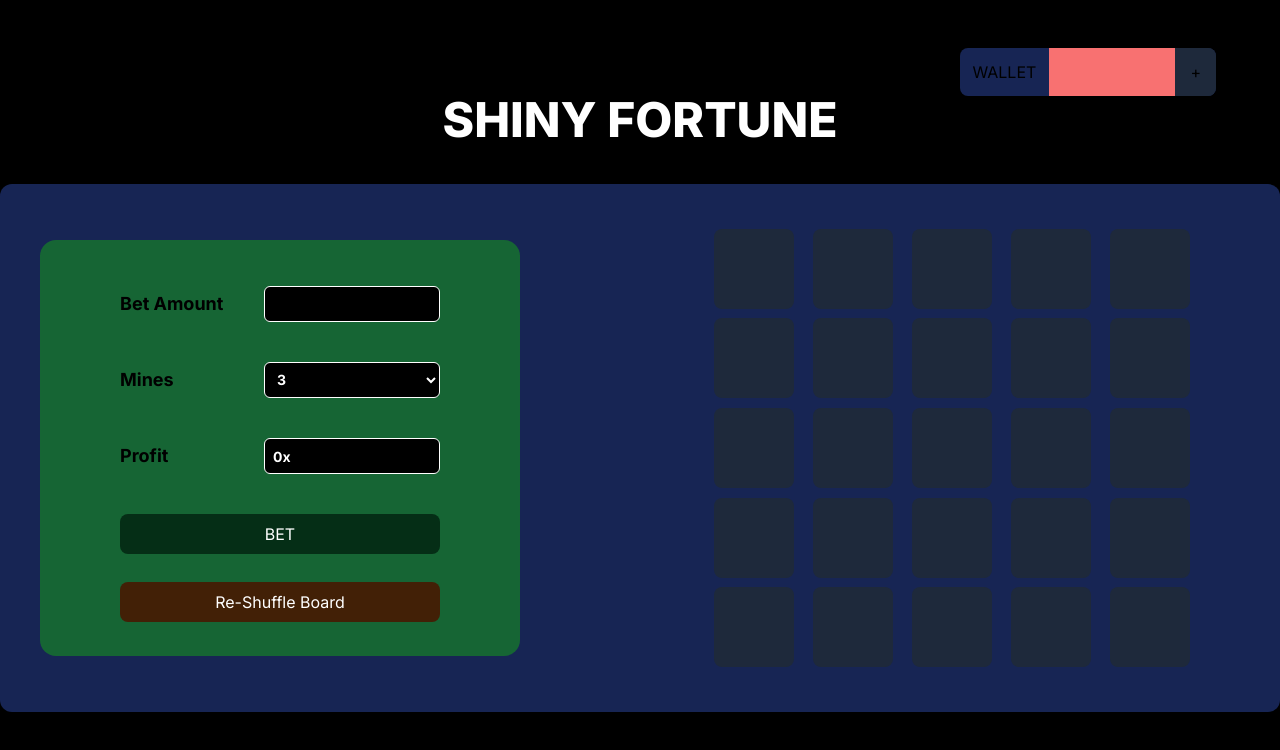
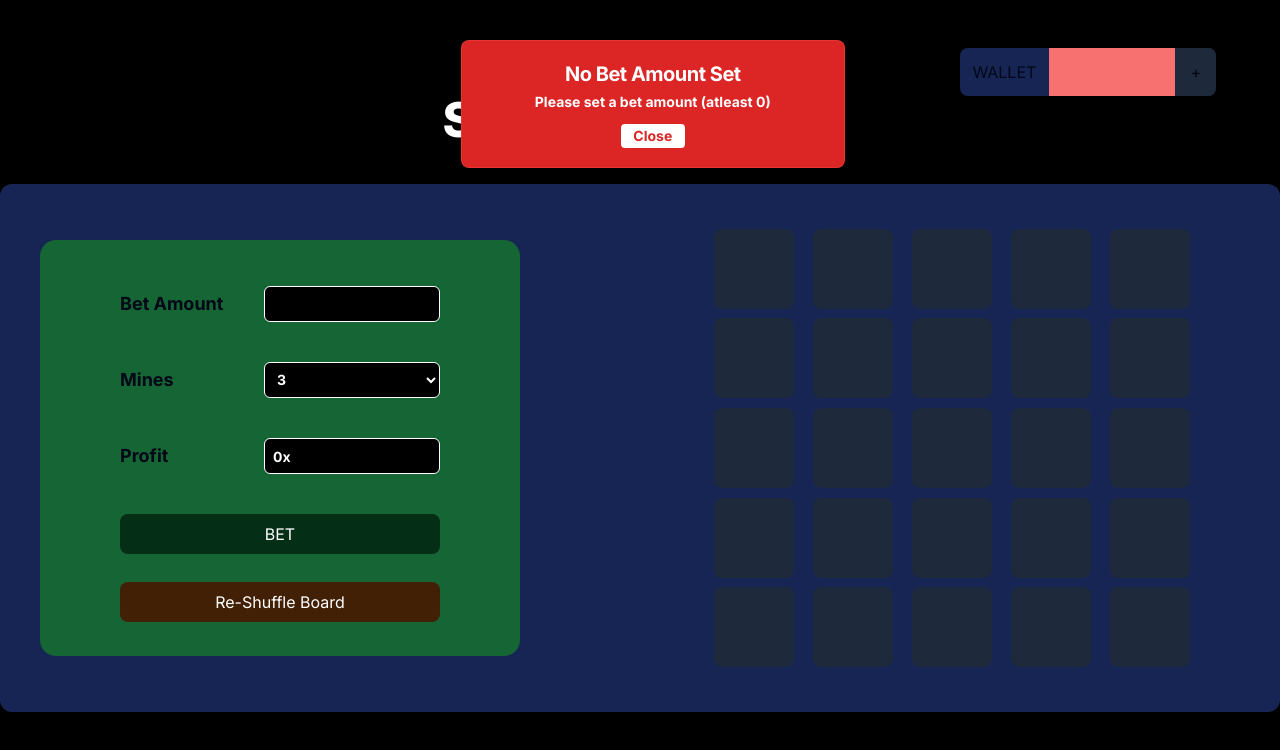
Before and after one commit to poswalsameer/MineRush, a Next.js app in the folder shinyfortune/: page / in a window 1280 px wide. Both pictures are taken after a click on the button "BET". Shown: the top 750 px of the page. Built offline with nearby package versions, Linux system fonts and the light colour scheme.

Commit message:
installed shadcn for alert component, wrote logic for game ending when mine is found

```diff
--- /dev/null
+++ b/shinyfortune/src/app/components/AlertBox.tsx
@@ -0,0 +1,23 @@
+'use client'
+
+import React from 'react'
+import { Alert, AlertDescription, AlertTitle } from "@/components/ui/alert";
+
+function AlertBox(props:any) {
+  return (
+    <Alert variant="destructive" className=" h-32 w-96 absolute text-white bg-red-600 top-10 left-[36%]">
+      {/* <ExclamationTriangleIcon className="h-4 w-4" /> */}
+
+      <div className=" h-full w-full flex flex-col justify-center items-center">
+        <AlertTitle className="font-bold text-xl">No Bet Amount Set</AlertTitle>
+        <AlertDescription className="font-bold">
+          Please set a bet amount (atleast 0)
+        </AlertDescription>
+
+        <button className=" mt-3 h-6 w-16 text-red-600 bg-white rounded-sm flex justify-center items-center text-sm font-bold" onClick={props.closeAlertBox} >Close</button>
+      </div>
+    </Alert>
+  )
+}
+
+export default AlertBox
--- a/shinyfortune/src/app/components/Winning.tsx
+++ b/shinyfortune/src/app/components/Winning.tsx
@@ -2,13 +2,13 @@
 
 import React from 'react'
 
-function Winning() {
+function Winning(props:any) {
   return (
     <div className=' absolute top-[50%] left-[65%] h-32 w-44 bg-slate-950 border-2 border-green-400 rounded-lg'>
 
         <div className='w-full h-full flex flex-col justify-center items-center'>
-            <h1 className='text-green-400 text-3xl font-bold my-2'>1.00x</h1>
-            <h1 className='text-md text-green-400 my-2 font-bold'>₹0.00</h1>
+            <h1 className='text-green-400 text-3xl font-bold my-2'>{props.winningMultiplier}x</h1>
+            <h1 className='text-md text-green-400 my-2 font-bold'>₹{props.winningAmount}</h1>
         </div>
 
     </div>
--- a/shinyfortune/src/app/globals.css
+++ b/shinyfortune/src/app/globals.css
@@ -2,38 +2,75 @@
   @tailwind components;
   @tailwind utilities;
 
+  @layer base {
     :root {
-  --foreground-rgb: 0, 0, 0;
-  --background-start-rgb: 214, 219, 220;
-  --background-end-rgb: 255, 255, 255;
+      --background: 0 0% 100%;
+      --foreground: 222.2 84% 4.9%;
+
+      --card: 0 0% 100%;
+      --card-foreground: 222.2 84% 4.9%;
+
+      --popover: 0 0% 100%;
+      --popover-foreground: 222.2 84% 4.9%;
+
+      --primary: 222.2 47.4% 11.2%;
+      --primary-foreground: 210 40% 98%;
+
+      --secondary: 210 40% 96.1%;
+      --secondary-foreground: 222.2 47.4% 11.2%;
+
+      --muted: 210 40% 96.1%;
+      --muted-foreground: 215.4 16.3% 46.9%;
+
+      --accent: 210 40% 96.1%;
+      --accent-foreground: 222.2 47.4% 11.2%;
+
+      --destructive: 0 84.2% 60.2%;
+      --destructive-foreground: 210 40% 98%;
+
+      --border: 214.3 31.8% 91.4%;
+      --input: 214.3 31.8% 91.4%;
+      --ring: 222.2 84% 4.9%;
+
+      --radius: 0.5rem;
     }
 
-@media (prefers-color-scheme: dark) {
-  :root {
-    --foreground-rgb: 255, 255, 255;
-    --background-start-rgb: 0, 0, 0;
-    --background-end-rgb: 0, 0, 0;
+    .dark {
+      --background: 222.2 84% 4.9%;
+      --foreground: 210 40% 98%;
+
+      --card: 222.2 84% 4.9%;
+      --card-foreground: 210 40% 98%;
+
+      --popover: 222.2 84% 4.9%;
+      --popover-foreground: 210 40% 98%;
+
+      --primary: 210 40% 98%;
+      --primary-foreground: 222.2 47.4% 11.2%;
+
+      --secondary: 217.2 32.6% 17.5%;
+      --secondary-foreground: 210 40% 98%;
+
+      --muted: 217.2 32.6% 17.5%;
+      --muted-foreground: 215 20.2% 65.1%;
+
+      --accent: 217.2 32.6% 17.5%;
+      --accent-foreground: 210 40% 98%;
+
+      --destructive: 0 62.8% 30.6%;
+      --destructive-foreground: 210 40% 98%;
+
+      --border: 217.2 32.6% 17.5%;
+      --input: 217.2 32.6% 17.5%;
+      --ring: 212.7 26.8% 83.9%;
     }
   }
 
+  @layer base {
+    * {
+      @apply border-border;
+    }
     body {
-  color: rgb(var(--foreground-rgb));
-  background: linear-gradient(
-      to bottom,
-      transparent,
-      rgb(var(--background-end-rgb))
-    )
-    rgb(var(--background-start-rgb));
-}
-
-@layer utilities {
-  .text-balance {
-    text-wrap: balance;
+      @apply bg-background text-foreground;
     }
   }
-
-.image-size {
-  width: 55px; /* Adjust the size as needed */
-  height: 55px; /* Adjust the size as needed */
-  object-fit: cover; /* Ensures the image covers the given dimensions */
-}
--- /dev/null
+++ b/shinyfortune/src/components/ui/alert.tsx
@@ -0,0 +1,59 @@
+import * as React from "react"
+import { cva, type VariantProps } from "class-variance-authority"
+
+import { cn } from "@/lib/utils"
+
+const alertVariants = cva(
+  "relative w-full rounded-lg border p-4 [&>svg~*]:pl-7 [&>svg+div]:translate-y-[-3px] [&>svg]:absolute [&>svg]:left-4 [&>svg]:top-4 [&>svg]:text-foreground",
+  {
+    variants: {
+      variant: {
+        default: "bg-background text-foreground",
+        destructive:
+          "border-destructive/50 text-destructive dark:border-destructive [&>svg]:text-destructive",
+      },
+    },
+    defaultVariants: {
+      variant: "default",
+    },
+  }
+)
+
+const Alert = React.forwardRef<
+  HTMLDivElement,
+  React.HTMLAttributes<HTMLDivElement> & VariantProps<typeof alertVariants>
+>(({ className, variant, ...props }, ref) => (
+  <div
+    ref={ref}
+    role="alert"
+    className={cn(alertVariants({ variant }), className)}
+    {...props}
+  />
+))
+Alert.displayName = "Alert"
+
+const AlertTitle = React.forwardRef<
+  HTMLParagraphElement,
+  React.HTMLAttributes<HTMLHeadingElement>
+>(({ className, ...props }, ref) => (
+  <h5
+    ref={ref}
+    className={cn("mb-1 font-medium leading-none tracking-tight", className)}
+    {...props}
+  />
+))
+AlertTitle.displayName = "AlertTitle"
+
+const AlertDescription = React.forwardRef<
+  HTMLParagraphElement,
+  React.HTMLAttributes<HTMLParagraphElement>
+>(({ className, ...props }, ref) => (
+  <div
+    ref={ref}
+    className={cn("text-sm [&_p]:leading-relaxed", className)}
+    {...props}
+  />
+))
+AlertDescription.displayName = "AlertDescription"
+
+export { Alert, AlertTitle, AlertDescription }
--- /dev/null
+++ b/shinyfortune/src/lib/utils.ts
@@ -0,0 +1,6 @@
+import { type ClassValue, clsx } from "clsx"
+import { twMerge } from "tailwind-merge"
+
+export function cn(...inputs: ClassValue[]) {
+  return twMerge(clsx(inputs))
+}
--- a/shinyfortune/tailwind.config.ts
+++ b/shinyfortune/tailwind.config.ts
@@ -1,20 +1,80 @@
-import type { Config } from "tailwindcss";
+import type { Config } from "tailwindcss"
 
-const config: Config = {
+const config = {
+  darkMode: ["class"],
   content: [
-    "./src/pages/**/*.{js,ts,jsx,tsx,mdx}",
-    "./src/components/**/*.{js,ts,jsx,tsx,mdx}",
-    "./src/app/**/*.{js,ts,jsx,tsx,mdx}",
-  ],
+    './pages/**/*.{ts,tsx}',
+    './components/**/*.{ts,tsx}',
+    './app/**/*.{ts,tsx}',
+    './src/**/*.{ts,tsx}',
+	],
+  prefix: "",
   theme: {
+    container: {
+      center: true,
+      padding: "2rem",
+      screens: {
+        "2xl": "1400px",
+      },
+    },
     extend: {
-      backgroundImage: {
-        "gradient-radial": "radial-gradient(var(--tw-gradient-stops))",
-        "gradient-conic":
-          "conic-gradient(from 180deg at 50% 50%, var(--tw-gradient-stops))",
+      colors: {
+        border: "hsl(var(--border))",
+        input: "hsl(var(--input))",
+        ring: "hsl(var(--ring))",
+        background: "hsl(var(--background))",
+        foreground: "hsl(var(--foreground))",
+        primary: {
+          DEFAULT: "hsl(var(--primary))",
+          foreground: "hsl(var(--primary-foreground))",
+        },
+        secondary: {
+          DEFAULT: "hsl(var(--secondary))",
+          foreground: "hsl(var(--secondary-foreground))",
+        },
+        destructive: {
+          DEFAULT: "hsl(var(--destructive))",
+          foreground: "hsl(var(--destructive-foreground))",
+        },
+        muted: {
+          DEFAULT: "hsl(var(--muted))",
+          foreground: "hsl(var(--muted-foreground))",
+        },
+        accent: {
+          DEFAULT: "hsl(var(--accent))",
+          foreground: "hsl(var(--accent-foreground))",
+        },
+        popover: {
+          DEFAULT: "hsl(var(--popover))",
+          foreground: "hsl(var(--popover-foreground))",
+        },
+        card: {
+          DEFAULT: "hsl(var(--card))",
+          foreground: "hsl(var(--card-foreground))",
+        },
+      },
+      borderRadius: {
+        lg: "var(--radius)",
+        md: "calc(var(--radius) - 2px)",
+        sm: "calc(var(--radius) - 4px)",
+      },
+      keyframes: {
+        "accordion-down": {
+          from: { height: "0" },
+          to: { height: "var(--radix-accordion-content-height)" },
+        },
+        "accordion-up": {
+          from: { height: "var(--radix-accordion-content-height)" },
+          to: { height: "0" },
+        },
+      },
+      animation: {
+        "accordion-down": "accordion-down 0.2s ease-out",
+        "accordion-up": "accordion-up 0.2s ease-out",
       },
     },
   },
-  plugins: [],
-};
-export default config;
+  plugins: [require("tailwindcss-animate")],
+} satisfies Config
+
+export default config
```
Also changed, not shown: shinyfortune/package.json (+9 -4 lines), shinyfortune/src/app/page.tsx (+43 -10 lines), shinyfortune/components.json (added), 1 other file (tests, documents, lock files or other folders). Lines whose indentation alone changed are shown as unchanged.
